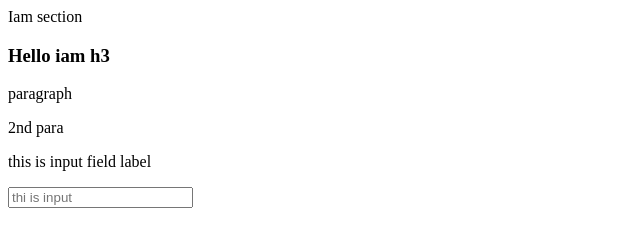
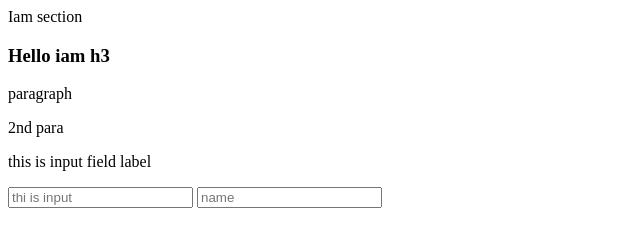
Before and after one commit to MuhammadMalook/ok, a plain HTML site: page app.html in a window 1280 px wide. Shown: the whole page, without its empty margins (0-640 px from the left). Drawn offline with Linux system fonts and the light colour scheme.

Commit message:
new changes

```diff
--- a/app.html
+++ b/app.html
@@ -13,5 +13,6 @@
     <p>2nd para</p>
     <p>this is input field label</p>
     <input type="text" placeholder="thi is input" />
+    <input type="text" placeholder="name" />
   </body>
 </html>
```
